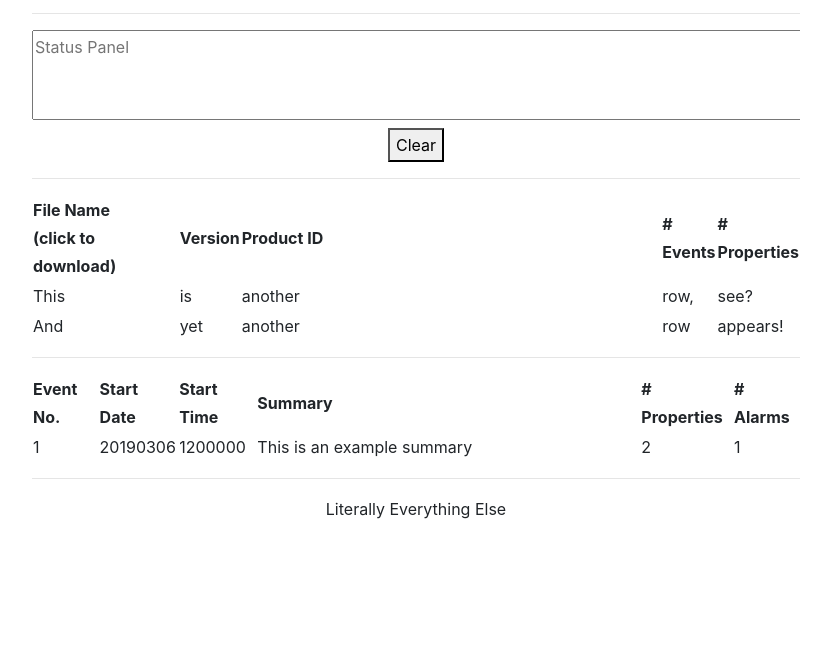
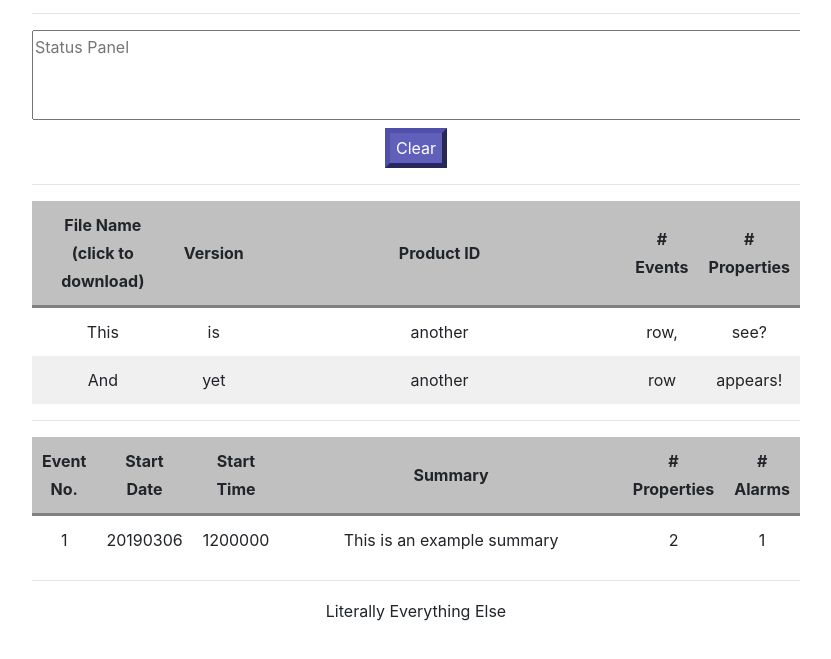
Before and after one commit to jcoffa/CIS-2750-A3, a plain HTML site: page assign3/public/index.html in a window 1280 px wide. Shown: the part 51-710 px from the top of the page, without its empty margins (224-1055 px from the left). Drawn offline with nearby package versions, Linux system fonts and the light colour scheme; no server answers.

Commit message:
Made tables and buttons look pretty

```diff
--- a/assign3/public/style.css
+++ b/assign3/public/style.css
@@ -42,3 +42,43 @@ input[type=submit], button {
         width: 100% !important;
     }
 }
+
+/* I'm adding some stuff to the CSS style sheet too! (Even though it isn't necessary) */
+
+/* There are no borders for any table */
+table {
+    border-collapse: collapse;
+}
+
+/* Table headers and cells are padded away from the borders, and are cetner aligned */
+th, td {
+    padding: 10px;
+    text-align: center;
+}
+
+/* Every 2nd, 4th, 6th, ..., row has a slightly darker background */
+tr:nth-child(even) {
+    background-color: #f0f0f0;
+}
+
+/* The area of the table defined inside the <thead> block is styled differently*/
+thead {
+    border-bottom-style: solid;
+    background-color: #c0c0c0;
+}
+
+/* Textareas cant be resized */
+textarea {
+    resize: none;
+    overflow:auto;
+}
+
+/* Buttons look pretty */
+button {
+    background-color: #6060BB;
+    border: 5px outset #5050AA;
+    color: white;
+    text-align: center;
+    font-size: 16px;
+    cursor: pointer;
+}
```
